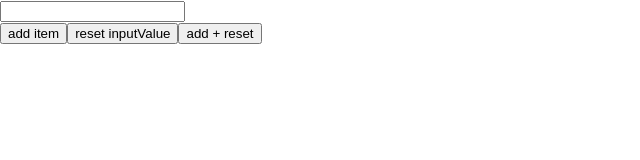
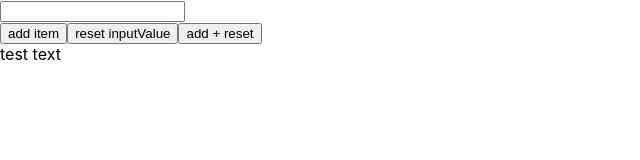
Before and after one commit to serg-hourwitz/react-homework, a React (Create React App) app: page / in a window 1280 px wide. Shown: the top 160 px of the page, without its empty margins (0-640 px from the left). Built offline with nearby package versions, Linux system fonts and the light colour scheme.

Commit message:
work with props

```diff
--- a/src/Buttons.jsx
+++ b/src/Buttons.jsx
@@ -1,19 +1,18 @@
 function Buttons(props) {
-  console.log(props);
   return (
     <div>
-      {/* <button onClick={() => addTask()}>add item</button>
+      <button onClick={() => props.addTask()}>add item</button>
 
-      <button onClick={() => resetInput()}>reset inputValue</button>
+      <button onClick={() => props.resetInput()}>reset inputValue</button>
 
       <button
         onClick={() => {
-          addTask();
-          resetInput();
+          props.addTask();
+          props.resetInput();
         }}
       >
         add + reset
-      </button> */}
+      </button>
     </div>
   );
 }
--- a/src/app-2.jsx
+++ b/src/app-2.jsx
@@ -1,7 +1,7 @@
 import { useState, useEffect, useCallback } from "react";
 import "./App.css";
-import Tasks from './Tasks';
-import Buttons from './Buttons';
+import Tasks from "./Tasks";
+import Buttons from "./Buttons";
 
 const colorOptions = ["black", "red", "green", "blue"];
 
@@ -70,21 +70,11 @@ export default function App2() {
         value={inputValue}
         onChange={(event) => setInputValue(event.target.value)}
       />
-<Tasks />
+      <Tasks />
       <div>{result}</div>
-<Buttons />
-      <button onClick={() => addTask()}>add item</button>
 
-      <button onClick={() => resetInput()}>reset inputValue</button>
+      <Buttons addTask={addTask} resetInput={resetInput} />
 
-      <button
-        onClick={() => {
-          addTask();
-          resetInput();
-        }}
-      >
-        add + reset
-      </button>
     </div>
   );
 }
--- a/src/index.js
+++ b/src/index.js
@@ -4,12 +4,14 @@ import './index.css';
 // import App from './App';
 import App2 from './app-2';
 import reportWebVitals from './reportWebVitals';
+import TestComponent from './test-component';
 
 const root = ReactDOM.createRoot(document.getElementById("root"));
 root.render(
   <React.StrictMode>
     {/* <App /> */}
     <App2 />
+    <TestComponent />
   </React.StrictMode>
 );
 
--- /dev/null
+++ b/src/test-component-child.jsx
@@ -0,0 +1,9 @@
+export function TestComponentChild(props) {
+  console.log(props)
+
+  props.addTask();
+  props.resetInput();
+  props.addWithReset();
+
+  return <div>{props.text}</div>
+}
--- /dev/null
+++ b/src/test-component.jsx
@@ -0,0 +1,19 @@
+import { TestComponentChild } from "./test-component-child";
+
+export default function TestComponent() {
+
+  function addTask() {
+  }
+
+  function resetInput() {
+  }
+
+  function addWithReset() {
+  }
+
+  return (
+    <>
+      <TestComponentChild addTask={addTask} resetInput={resetInput} addWithReset={addWithReset} text={"test text"} />
+    </>
+  )
+}
```
